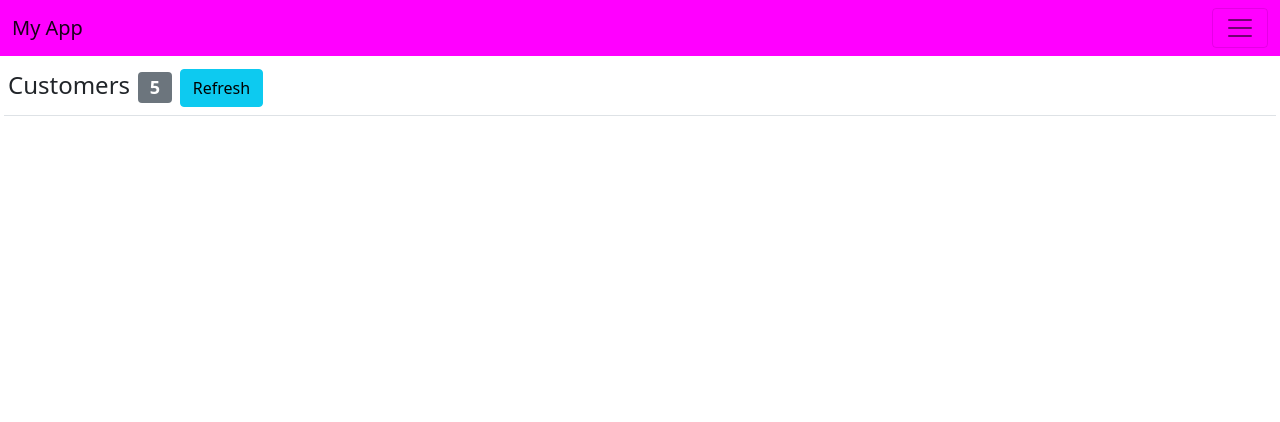
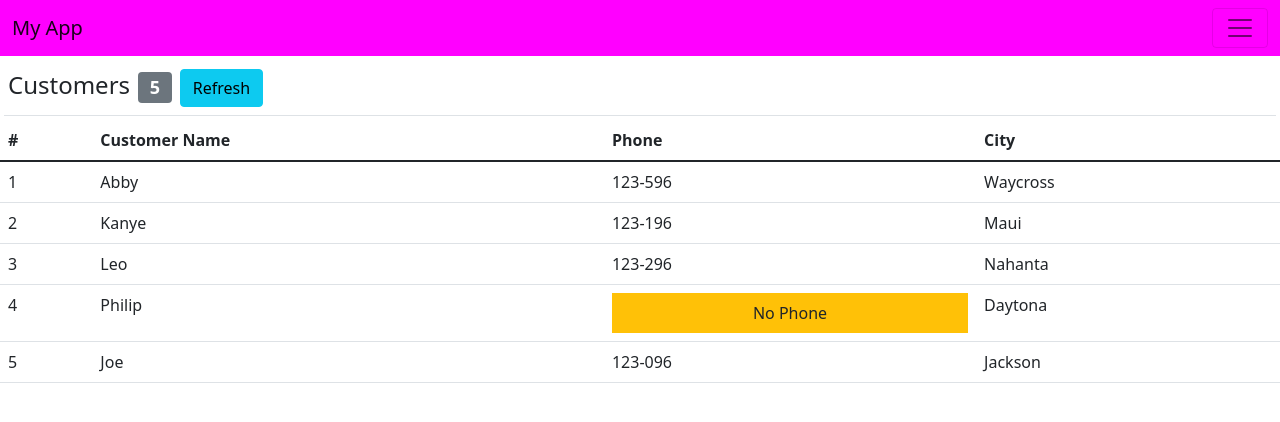
Before and after one commit to joycelin12/my-first-app, a React (Create React App) app: page / in a window 1280 px wide. Shown: the top 422 px of the page. Built offline with nearby package versions, Linux system fonts and the light colour scheme.

Commit message:
render list

```diff
--- a/src/MainContent.jsx
+++ b/src/MainContent.jsx
@@ -1,6 +1,16 @@
 import React, { Component } from "react";
 export default class MainContent extends Component {
-  state = { pageTitle: "Customers", customersCOunt: 5 };
+  state = {
+    pageTitle: "Customers",
+    customersCount: 5,
+    customers: [
+      { id: 1, name: "Abby", phone: "123-596", address: { city: "Waycross" } },
+      { id: 2, name: "Kanye", phone: "123-196", address: { city: "Maui" } },
+      { id: 3, name: "Leo", phone: "123-296", address: { city: "Nahanta" } },
+      { id: 4, name: "Philip", phone: null, address: { city: "Daytona" } },
+      { id: 5, name: "Joe", phone: "123-096", address: { city: "Jackson" } },
+    ],
+  };
 
   render() {
     return (
@@ -8,18 +18,46 @@
         <h4 className="border-bottom m-1 p-1">
           {this.state.pageTitle}
           <span className="badge bg-secondary m-2">
-            {this.state.customersCOunt}
+            {this.state.customersCount}
           </span>
           <button className="btn btn-info" onClick={this.onRefreshClick}>
             Refresh
           </button>
         </h4>
+        <table className="table">
+          <thead>
+            <tr>
+              <th>#</th>
+              <th>Customer Name</th>
+              <th>Phone</th>
+              <th>City</th>
+            </tr>
+          </thead>
+          <tbody>
+            {this.state.customers.map((cust) => {
+              return (
+                <tr key={cust.id}>
+                  <td>{cust.id}</td>
+                  <td>{cust.name}</td>
+                  <td>
+                    {cust.phone ? (
+                      cust.phone
+                    ) : (
+                      <div className="bg-warning p-2 text-center">No Phone</div>
+                    )}
+                  </td>
+                  <td>{cust.address.city}</td>
+                </tr>
+              );
+            })}
+          </tbody>
+        </table>
       </div>
     );
   }
 
   //Executes when the user clicks on Refresh button
-  onRefreshClick() {
-    console.log("Refresh clicked");
-  }
+  onRefreshClick = () => {
+    this.setState({ customersCount: 7 });
+  };
 }
```
